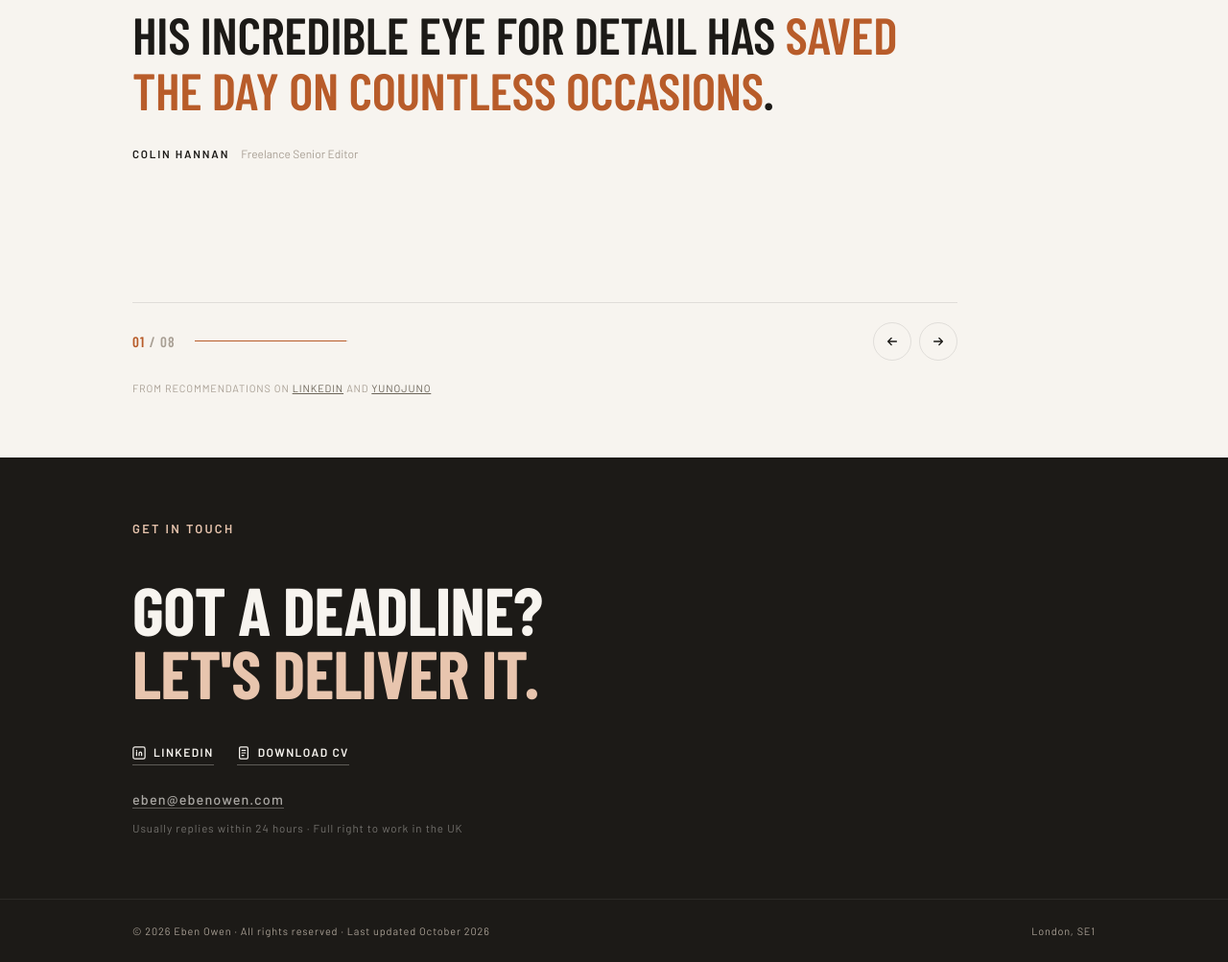
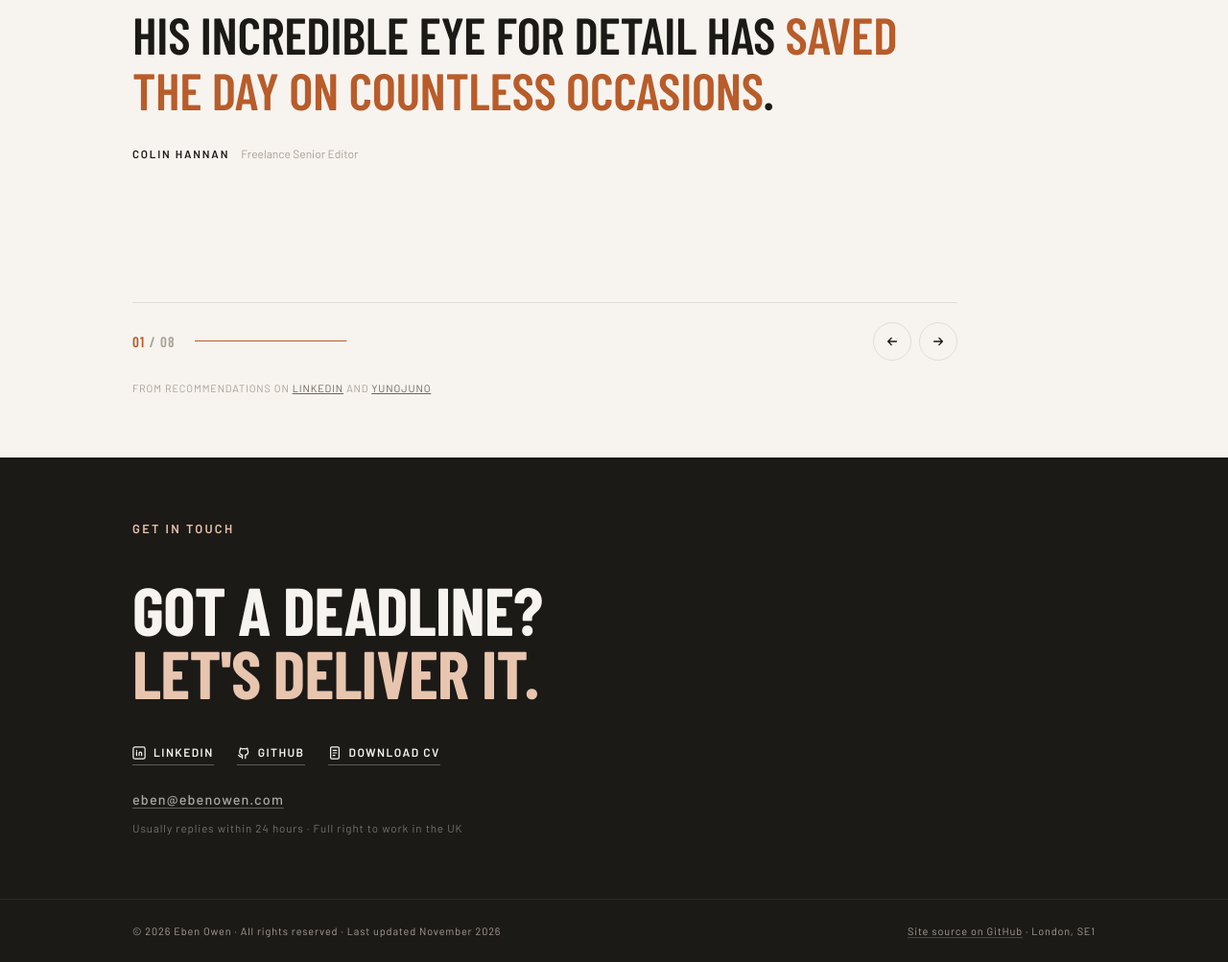
Before and after one commit to ebenowenn/ebenowenn.github.io, a plain HTML site: page index.html in a window 1280 px wide. Shown: the part 6445-7448 px from the top of the page at 96% size. Drawn offline with nearby package versions, Linux system fonts and the light colour scheme; a web font is replaced by a local one.

Commit message:
Add GitHub to contact links and footer
Co-Authored-By: Claude Opus 5.5 <noreply@anthropic.com>

```diff
--- a/index.html
+++ b/index.html
@@ -862,6 +862,8 @@
       gap: 0.75rem;
     }
     .footer-copy, .footer-location { font-size: 0.68rem; letter-spacing: 0.08em; }
+    .footer-src { color: inherit; text-decoration: none; border-bottom: 1px solid rgba(247,244,239,0.2); transition: color 0.2s, border-color 0.2s; }
+    .footer-src:hover { color: var(--accent-lt); border-color: var(--accent-lt); }
 
     @media (max-width: 680px) {
       .nav-hamburger { display: flex; }
@@ -1361,6 +1363,10 @@
           <svg width="14" height="14" viewBox="0 0 16 16" fill="none"><rect x="1" y="1" width="14" height="14" rx="2" stroke="currentColor" stroke-width="1.4"/><path d="M5 7v4M5 5v.5M8 11V8.5C8 7.67 8.67 7 9.5 7v0C10.33 7 11 7.67 11 8.5V11" stroke="currentColor" stroke-width="1.4" stroke-linecap="round"/></svg>
           LinkedIn
         </a>
+        <a class="contact-link" href="https://github.com/ebenowenn" target="_blank" rel="noopener">
+          <svg width="14" height="14" viewBox="0 0 16 16" fill="none"><path d="M6 12.5c-3 .9-3-1.5-4.2-1.8M10 14.5v-2.3c0-.7.1-1.1-.3-1.5 1.8-.2 3.6-.9 3.6-4a3.1 3.1 0 0 0-.8-2.1 2.9 2.9 0 0 0-.1-2.1s-.7-.2-2.2.8a7.6 7.6 0 0 0-4 0C4.7 2.3 4 2.5 4 2.5a2.9 2.9 0 0 0-.1 2.1 3.1 3.1 0 0 0-.8 2.1c0 3.1 1.8 3.8 3.6 4-.4.4-.4.8-.3 1.5v2.3" stroke="currentColor" stroke-width="1.4" stroke-linecap="round" stroke-linejoin="round"/></svg>
+          GitHub
+        </a>
         <a class="contact-link" href="Eben-Owen-CV.pdf" target="_blank">
           <svg width="14" height="14" viewBox="0 0 16 16" fill="none"><rect x="3" y="1" width="10" height="14" rx="1.5" stroke="currentColor" stroke-width="1.4"/><path d="M6 5h4M6 8h4M6 11h2" stroke="currentColor" stroke-width="1.4" stroke-linecap="round"/></svg>
           Download CV
@@ -1373,8 +1379,8 @@
 
   <footer>
     <div class="footer-inner">
-      <span class="footer-copy">© 2026 Eben Owen · All rights reserved · Last updated October 2026</span>
-      <span class="footer-location">London, SE1</span>
+      <span class="footer-copy">© 2026 Eben Owen · All rights reserved · Last updated November 2026</span>
+      <span class="footer-location"><a class="footer-src" href="https://github.com/ebenowenn/ebenowenn.github.io" target="_blank" rel="noopener">Site source on GitHub</a> · London, SE1</span>
     </div>
   </footer>
 
```
